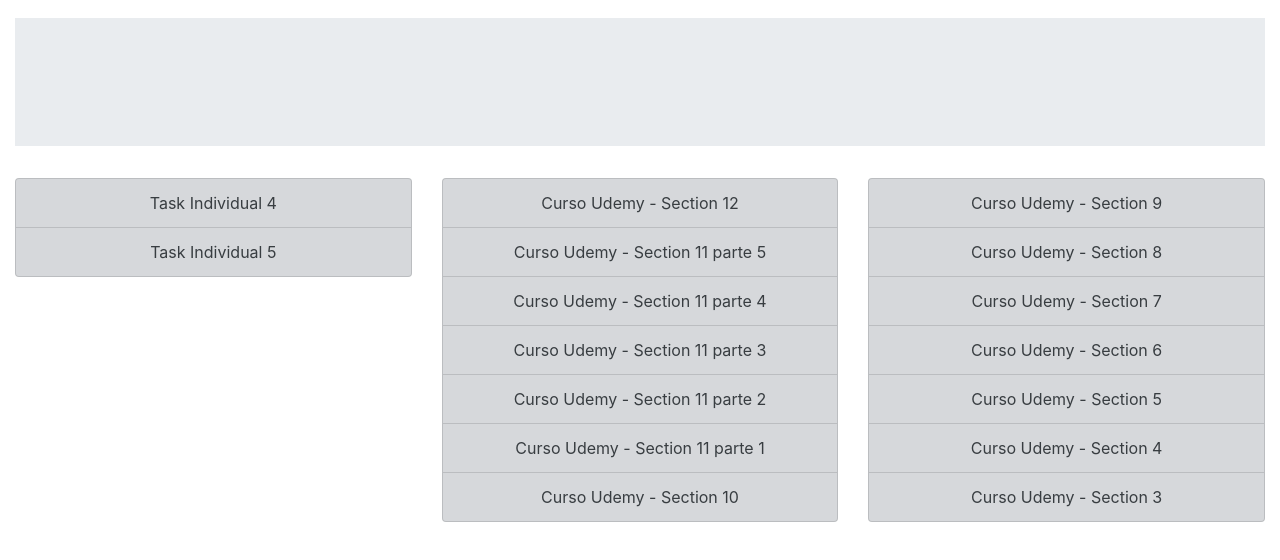
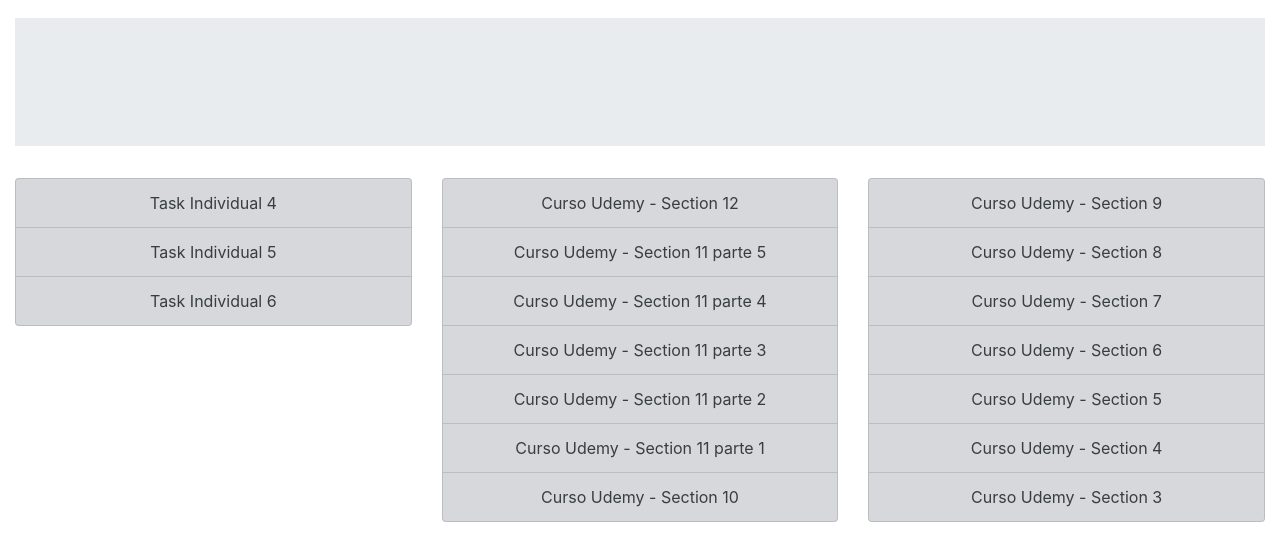
Before and after one commit to fabioafreitas/Learning_web_design, a plain HTML site: page index.html in a window 1280 px wide. Shown: the part 62-622 px from the top of the page. Drawn offline with Linux system fonts and the light colour scheme.

Commit message:
Update index.html

```diff
--- a/index.html
+++ b/index.html
@@ -21,7 +21,7 @@
                 <div class="list-group" id="list-tab" role="tablist">
                     <a class="list-group-item list-group-item-action list-group-item-secondary" href="Task Indivudual 04/index.html">Task Individual 4</a>
                     <a class="list-group-item list-group-item-action list-group-item-secondary" href="Task Indivudual 05/index.html">Task Individual 5</a>
-
+                    <a class="list-group-item list-group-item-action list-group-item-secondary" href="Task Indivudual 06/index.html">Task Individual 6</a>
                 </div>
             </div>
             <div class="col-4">
```
